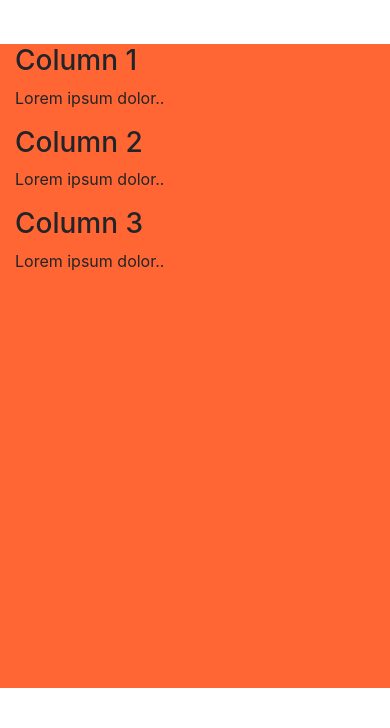
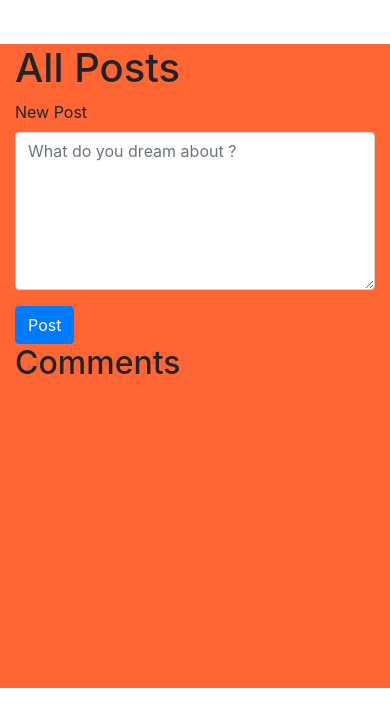
Before and after one commit to hgpulse/CS50Web-project4, a Django app: page / in a window 390 px wide. Shown: the part 56-784 px from the top of the page. Run offline with Django 3.2, Linux system fonts and the light colour scheme; a user stored in the database is signed in; some libraries are stand-ins or nearby versions.

Commit message:
responsive layout form and new post

```diff
--- /dev/null
+++ b/network/static/network/posts.js
@@ -0,0 +1 @@
+console.log("hello")
--- a/network/templates/network/index.html
+++ b/network/templates/network/index.html
@@ -1,20 +1,27 @@
 {% extends "network/layout.html" %}
-
+{% load static %}
 {% block body %}
 <div class="container">
-    <div class="row">
-      <div class="col-sm-4">
-        <h3>Column 1</h3>
-        <p>Lorem ipsum dolor..</p>
+<h1>All Posts</h1>
+{% if user.is_authenticated %}
+  <form>
+      <div class="form-group">
+        <label for="inputlg">New Post</label>
+        <textarea class="form-control" id="inputlg" rows="6" placeholder="What do you dream about ?"></textarea>
       </div>
-      <div class="col-sm-4">
-        <h3>Column 2</h3>
-        <p>Lorem ipsum dolor..</p>
-      </div>
-      <div class="col-sm-4">
-        <h3>Column 3</h3>
-        <p>Lorem ipsum dolor..</p>
-      </div>
-    </div>
-  </div>
+
+    <button type="submit" class="btn btn-primary">Post</button>
+
+  </form>
+{% endif %}
+<div id="posts-view">
+  <h2>Comments</h2>
+</div>
+
+</div>
+
 {% endblock %}
+
+{% block script %}
+    <script src="{% static 'network/posts.js' %}"></script>
+{% endblock %}
```
Also changed, not shown: db.sqlite3.
